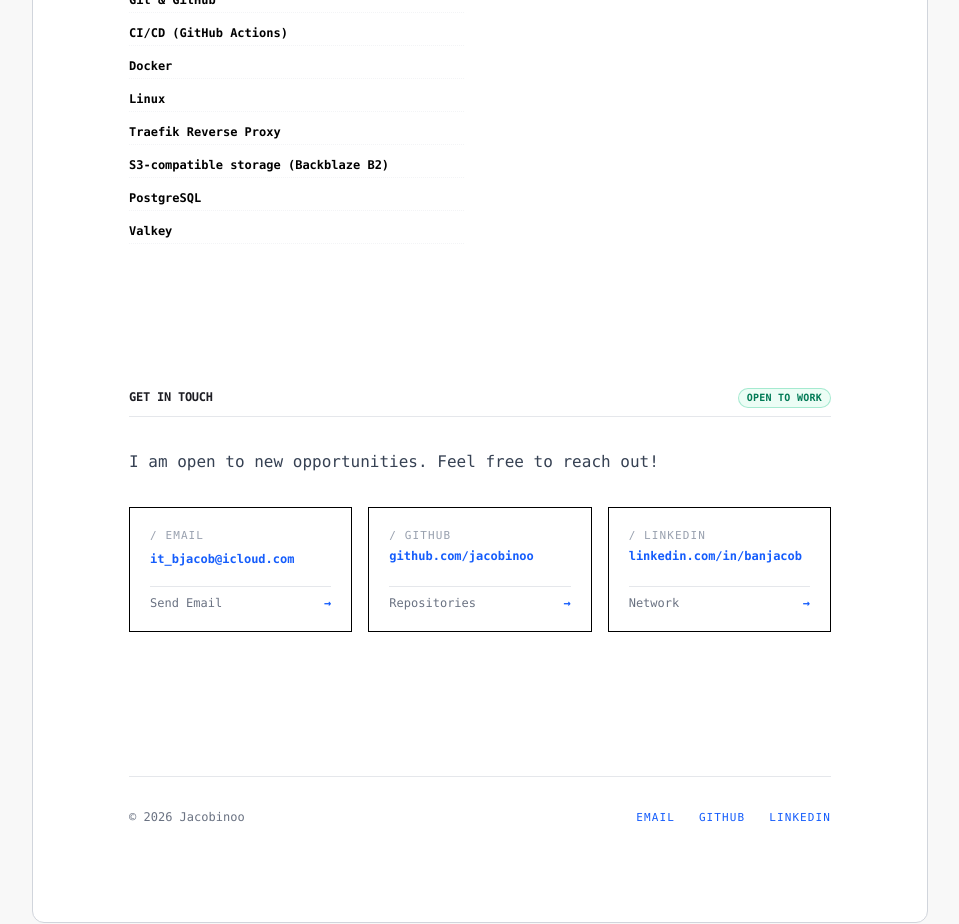
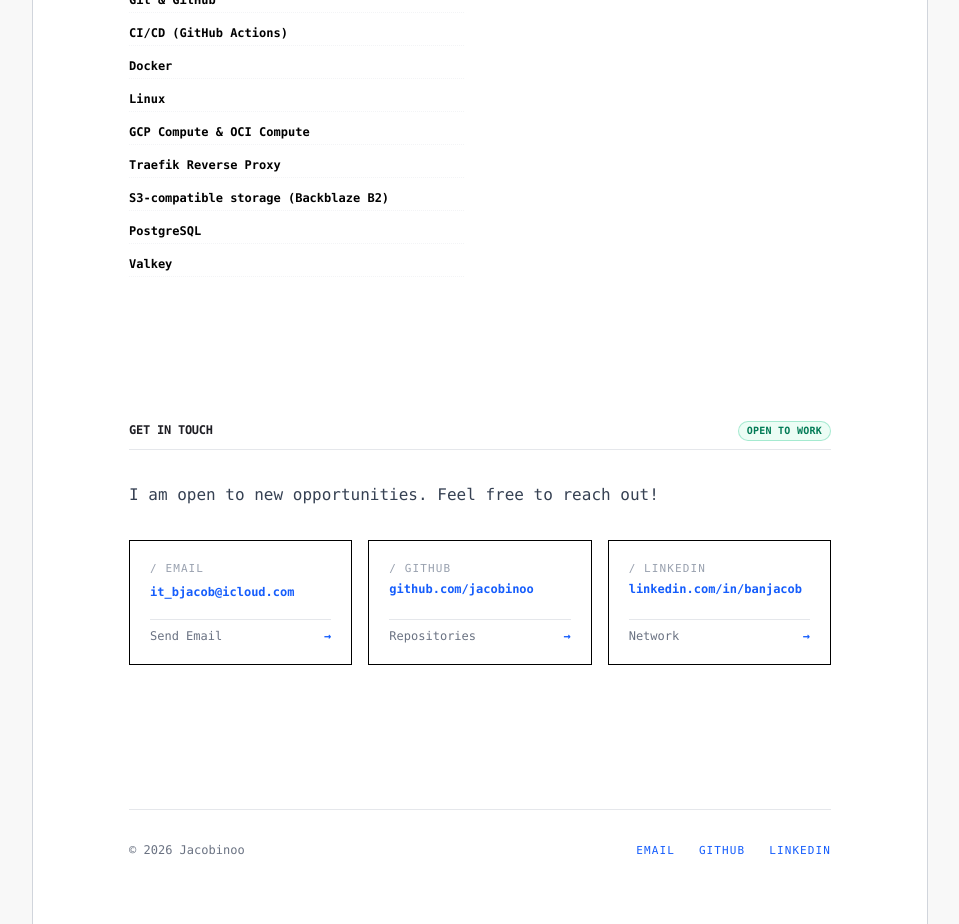
Before and after one commit to Jacobinoo/jacobinoo.github.io, a React (Vite) app: page / in a window 1280 px wide. Shown: the part 1800-2724 px from the top of the page, without its empty margins (160-1119 px from the left). Built offline with nearby package versions, Linux system fonts and the light colour scheme; no server answers; what @posthog/react would draw is missing.

Commit message:
add OCI and GCP to skills

```diff
--- a/src/pages/Home.tsx
+++ b/src/pages/Home.tsx
@@ -118,6 +118,7 @@ export const Home: React.FC = () => {
           'CI/CD (GitHub Actions)',
           'Docker',
           'Linux',
+          'GCP Compute & OCI Compute',
           'Traefik Reverse Proxy',
           'S3-compatible storage (Backblaze B2)',
           'PostgreSQL',
```
